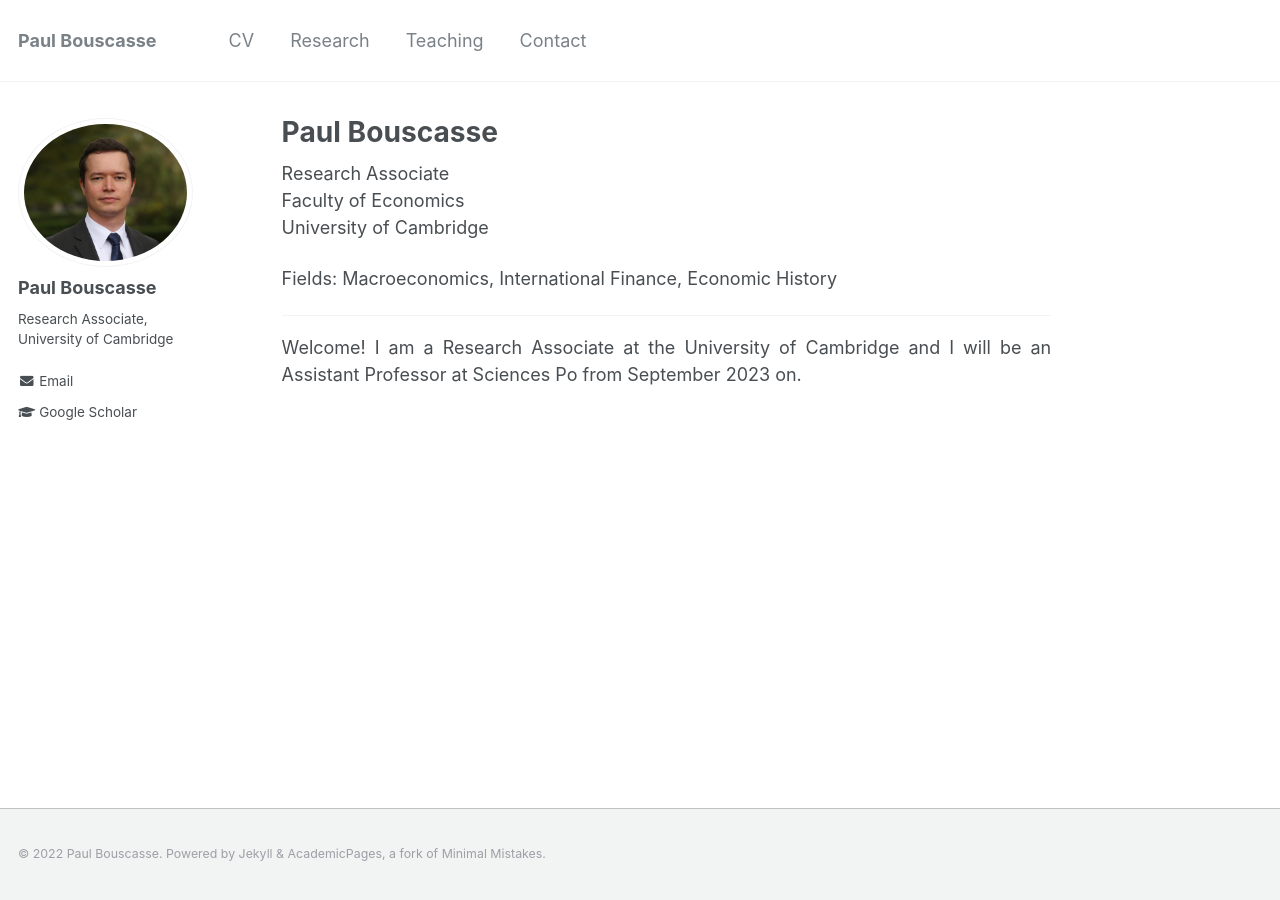
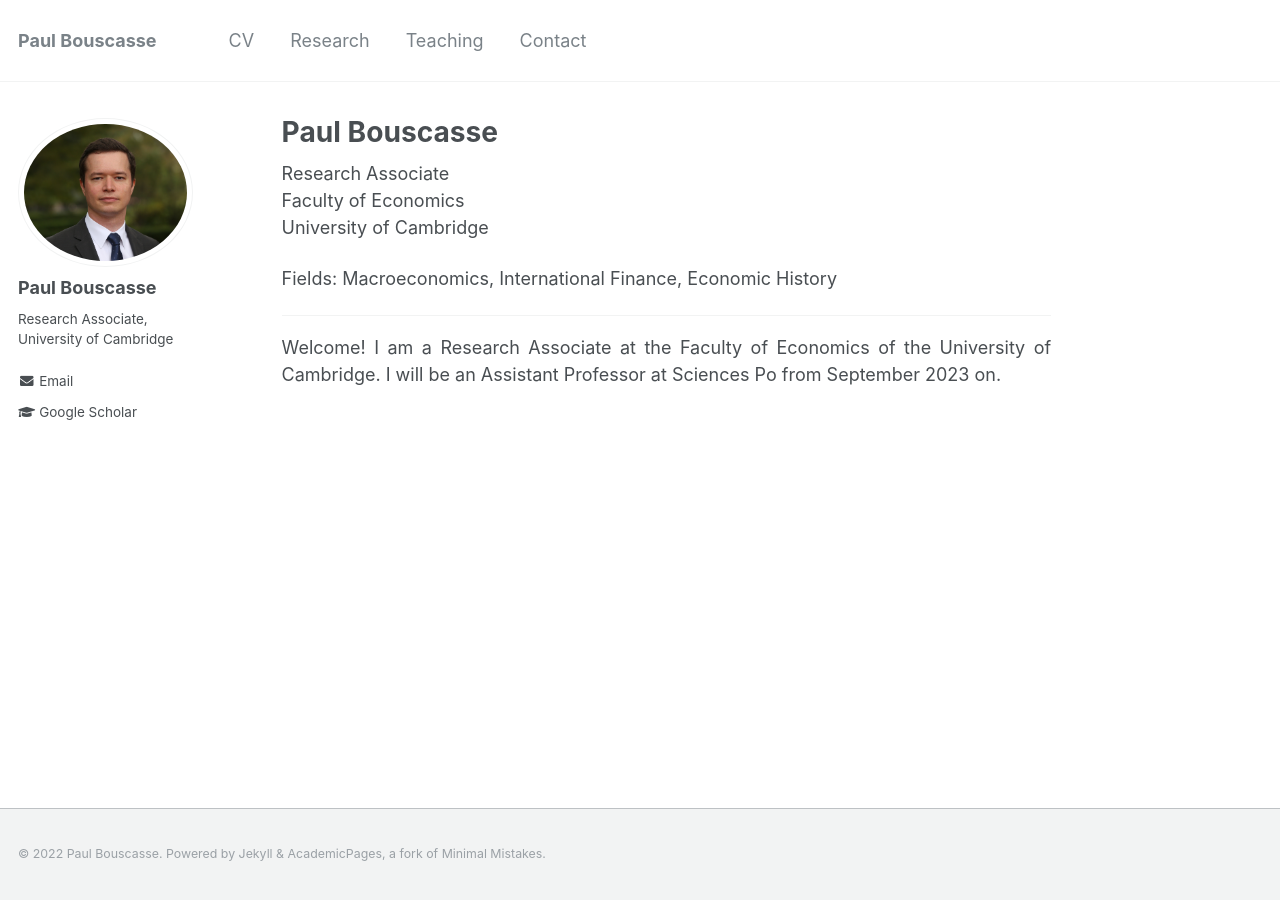
Before and after one commit to paul-bouscasse/paul-bouscasse.github.io, a Jekyll site: the page built from _pages/about.md, in a window 1280 px wide. Built offline with Jekyll 4.4.1, drawn with Linux system fonts in a browser that asks for light colours.

Commit message:
Update about.md

```diff
--- a/_pages/about.md
+++ b/_pages/about.md
@@ -14,4 +14,4 @@
 
 <p style='text-align: justify;'>Fields: Macroeconomics, International Finance, Economic History</p>
 ---
-<p style='text-align: justify;'>Welcome! I am a Research Associate at the University of Cambridge and I will be an Assistant Professor at Sciences Po from September 2023 on.</p>
+<p style='text-align: justify;'>Welcome! I am a Research Associate at the Faculty of Economics of the University of Cambridge. I will be an Assistant Professor at Sciences Po from September 2023 on.</p>
```
